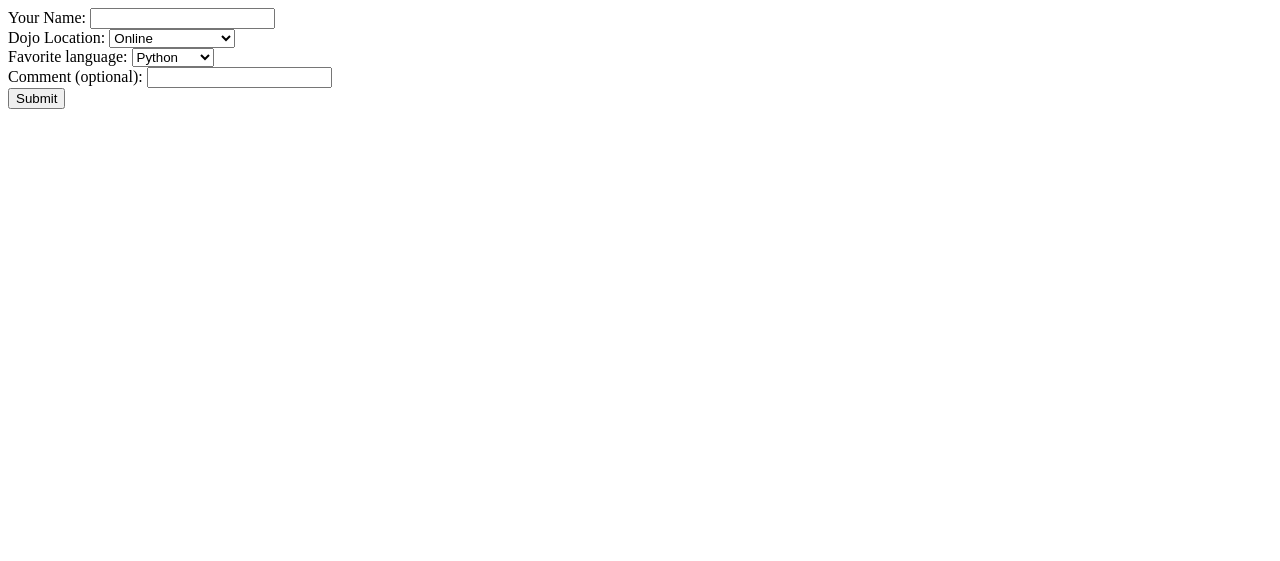
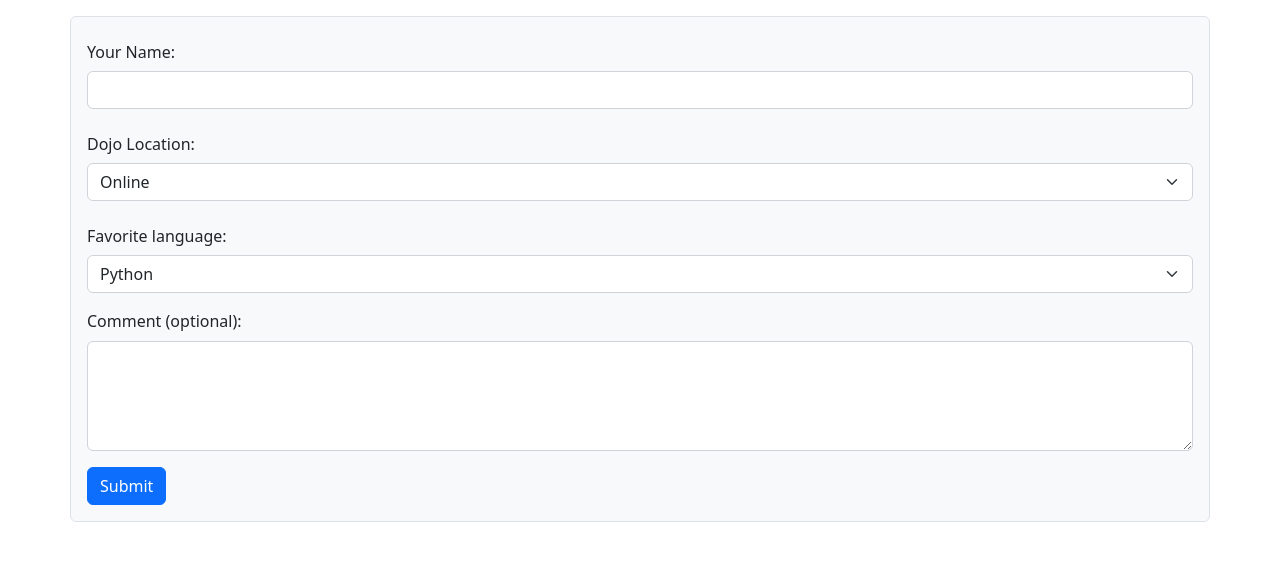
Before and after one commit to ErikvanErp/CodingDojo, a Flask app: page / in a window 1280 px wide. Shown: the top 561 px of the page. Run offline with Flask 2, Linux system fonts and the light colour scheme.

Commit message:
dojo survey assignment styling added

```diff
--- a/python/1_flask/fundamentals/dojo_survey/templates/index.html
+++ b/python/1_flask/fundamentals/dojo_survey/templates/index.html
@@ -5,38 +5,54 @@
     <meta http-equiv="X-UA-Compatible" content="IE=edge">
     <meta name="viewport" content="width=device-width, initial-scale=1.0">
     <title>Dojo survey</title>
+
+    <!-- bootstrap -->
+    <link href="https://cdn.jsdelivr.net/npm/bootstrap@5.2.0-beta1/dist/css/bootstrap.min.css" rel="stylesheet" integrity="sha384-0evHe/X+R7YkIZDRvuzKMRqM+OrBnVFBL6DOitfPri4tjfHxaWutUpFmBp4vmVor" crossorigin="anonymous">
+    <meta name="viewport" content="width=device-width, initial-scale=1">
 </head>
 <body>
-    <div class="container">
+    <div class="container mt-3 border rounded-2 p-3 bg-light">
+        <div class="row ">
+            <div class="col">
+
                 <form action="/process" method="POST">
+                    <div class="mb-3">
+                        <label for="name" class="col-form-label">Your Name:</label>
                         <div>
-                <label for="name">Your Name:</label>
-                <input type="text" name="name" id="name">
+                            <input type="text" name="name" id="name" class="form-control">
                         </div>
+                    </div>
+                    <div  class="mb-3">
+                        <label for="location" class="col-form-label">Dojo Location:</label>
                         <div>
-                <label for="location">Dojo Location:</label>
-                <select name="location" id="location">
-                    <option value="Online">Online</option>
-                    <option value="los Angeles">Los Angeles, CA</option>
-                    <option value="Silicon Valley">Silicon Valley, CA</option>
+                            <select name="location" id="location" class="form-select">
+                                <option>Online</option>
+                                <option>Los Angeles, CA</option>
+                                <option>Silicon Valley, CA</option>
                             </select>
                         </div>
+                    </div>
+                    <div  class="mb-3">
+                        <label for="language" class="col-form-label">Favorite language:</label>
                         <div>
-                <label for="language">Favorite language:</label>
-                <select name="language" id="language">
-                    <option value="Python">Python</option>
-                    <option value="Javascript">Javascript</option>
-                    <option value="C">C</option>
-                    <option value="Java">Java</option>
+                            <select name="language" id="language" class="form-select">
+                                <option>Python</option>
+                                <option>Javascript</option>
+                                <option>C</option>
+                                <option>Java</option>
                             </select>
                         </div>
-            <div>
-                <label for="comment"> Comment (optional):</label>
-                <input type="textarea" name="comment" id="comment">
+                    </div>
+                    <div  class="mb-3">
+                        <label for="comment" class="form-label">Comment (optional):</label>
+                        <textarea name="comment" id="comment" class="form-control" rows="4"></textarea>
                     </div>
 
-            <input type="submit" value="Submit">
+                    <button type="submit" class="btn btn-primary">Submit</button>
                 </form>
+
+            </div>
+        </div>
     </div>
 </body>
 </html>
```
Also changed, not shown: python/1_flask/fundamentals/dojo_survey/templates/result.html (+23 -8 lines), 1 other file. Lines whose indentation alone changed are shown as unchanged.
